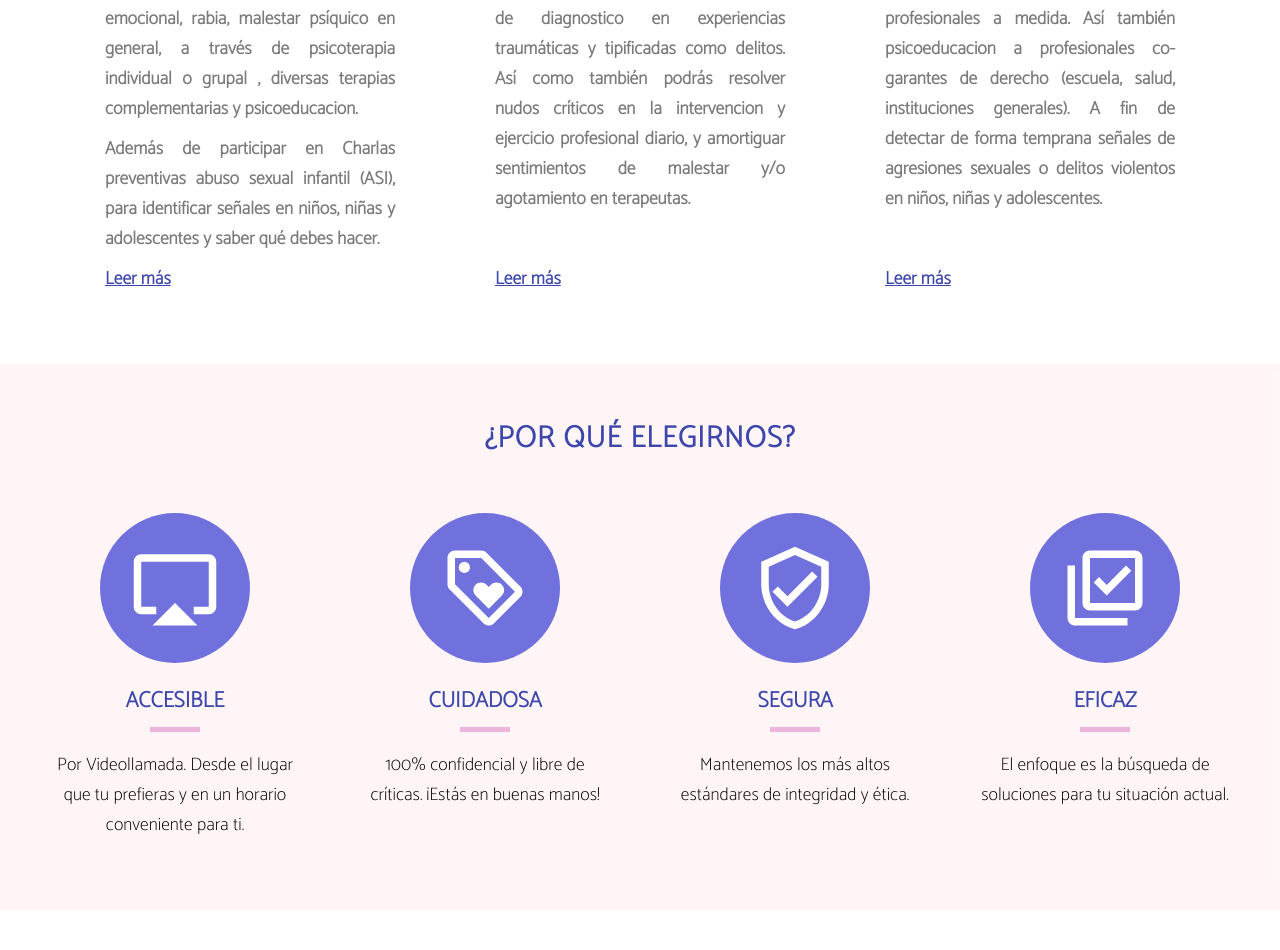
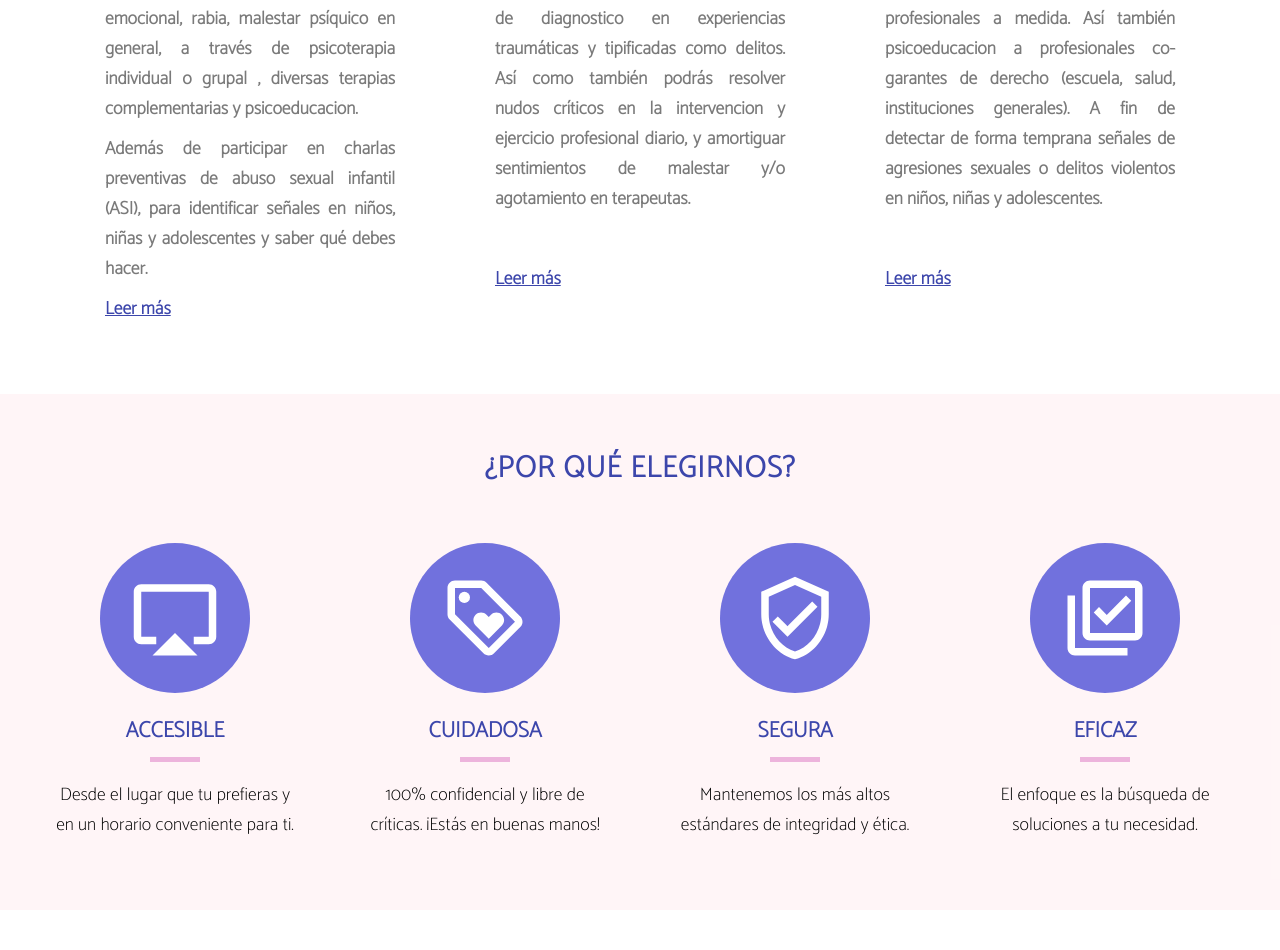
Before and after one commit to dominicfernandezvergara/psychology-landing-page, a React (Create React App) app: page / in a window 1280 px wide. Shown: the part 1662-2612 px from the top of the page. Built offline with nearby package versions, Linux system fonts and the light colour scheme.

Commit message:
feat: contacto form working

```diff
--- a/src/appDataText/appDataText.jsx
+++ b/src/appDataText/appDataText.jsx
@@ -44,7 +44,7 @@ export const appDataText = {
         slider3: {
           title: "Prevención de agresiones sexuales",
           text:
-            "Charla preventiva y detección temprana de sintomatología en ASÍ",
+            "Charlas preventivas y detección temprana de sintomatología en ASÍ",
         },
       },
       secondSectionHome: {
@@ -70,12 +70,11 @@ export const appDataText = {
         subtitleIcon2: "Cuidadosa",
         subtitleIcon3: "Segura",
         subtitleIcon4: "Eficaz",
-        textIcon1:
+        text1:
           "Desde el lugar que tu prefieras y en un horario conveniente para ti.",
-        textIcon2:
-          "Nos preocupamos por ti, tu familia y tu historia. 100% confidencial y libre de críticas. ¡Estás en buenas manos!",
-        textIcon3: "Mantenemos los más altos estándares de integridad y ética.",
-        textIcon4: "El enfoque es la búsqueda de soluciones a tu necesidad.",
+        text2: "100% confidencial y libre de críticas. ¡Estás en buenas manos!",
+        text3: "Mantenemos los más altos estándares de integridad y ética.",
+        text4: "El enfoque es la búsqueda de soluciones a tu necesidad.",
       },
       fourthSectionHome: {
         title: "Nuestros Servicios",
@@ -86,7 +85,7 @@ export const appDataText = {
             description:
               "Podrás disminuir sentimientos de angustia, confusión, inestabilidad emocional, rabia, malestar psíquico en general, a través de psicoterapia individual o grupal , diversas terapias complementarias y psicoeducación.",
             description2:
-              "Además de participar en Charlas preventivas abuso sexual infantil (ASI), para identificar señales en niños, niñas y adolescentes y saber qué debes hacer.",
+              "Además de participar en charlas preventivas de abuso sexual infantil (ASI), para identificar señales en niños, niñas y adolescentes y saber qué debes hacer.",
             service1: "Psicoterapia individual y grupal",
             service2: "Terapias complementarias",
             service3: "Servicios Legales",
--- a/src/components/home-components/third-section-home/list-icon-section/list-icon-section.jsx
+++ b/src/components/home-components/third-section-home/list-icon-section/list-icon-section.jsx
@@ -11,23 +11,22 @@ function ListIconSection() {
   const dataListIconSection = [
     {
       title: appDataText.espanol.home.thirdSectionHome.subtitleIcon1,
-      text:
-        "Por Videollamada. Desde el lugar que tu prefieras y en un horario conveniente para ti.",
+      text: appDataText.espanol.home.thirdSectionHome.text1,
       icon: <AirplayOutlinedIcon />,
     },
     {
       title: "Cuidadosa",
-      text: "100% confidencial y libre de críticas. ¡Estás en buenas manos!",
+      text: appDataText.espanol.home.thirdSectionHome.text2,
       icon: <LoyaltyOutlinedIcon />,
     },
     {
       title: "Segura",
-      text: "Mantenemos los más altos estándares de integridad y ética.",
+      text: appDataText.espanol.home.thirdSectionHome.text3,
       icon: <VerifiedUserOutlinedIcon />,
     },
     {
       title: "EFICAZ",
-      text: "El enfoque es la búsqueda de soluciones para tu situación actual.",
+      text: appDataText.espanol.home.thirdSectionHome.text4,
       icon: <LibraryAddCheckOutlinedIcon />,
     },
   ];
```
